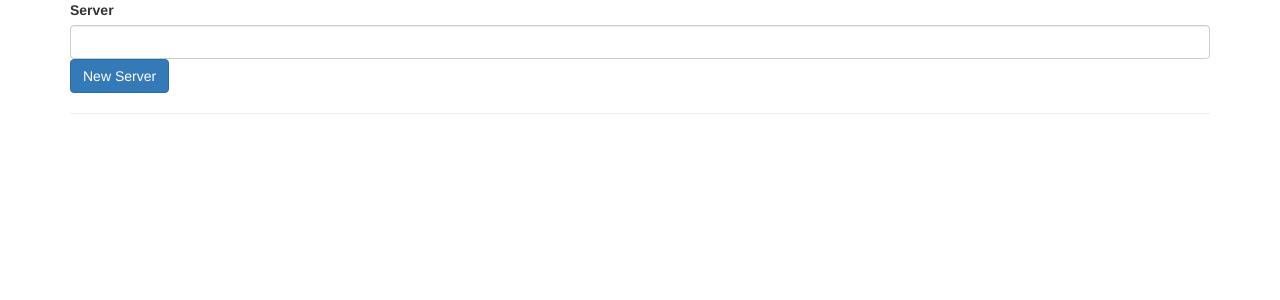
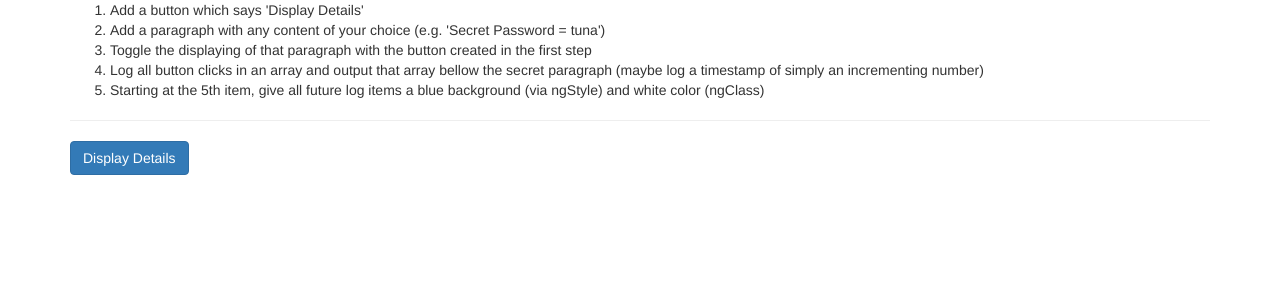
Before and after one commit to artsmandev/hello-world-angular, an Angular app in the folder hello-world/: page / in a window 1280 px wide. Shown: the top 300 px of the page. Built offline with nearby package versions, Linux system fonts and the light colour scheme.

Commit message:
feat: all directives together, chalenge

```diff
--- a/hello-world/src/app/app.component.css
+++ b/hello-world/src/app/app.component.css
@@ -1,3 +1,3 @@
-.online {
+.text-white {
 	color: white;
 }
--- a/hello-world/src/app/app.component.html
+++ b/hello-world/src/app/app.component.html
@@ -1,13 +1,20 @@
 <div class="container">
 	<div class="row">
 		<div class="col-xs-12">
-			<label>Server</label>
-			<input type="text" class="form-control" [(ngModel)]="server">
-			<button class="btn btn-primary" (click)="onAddServer()">New Server</button>
-			<hr>
-			<p [ngStyle]="{'background-color': getColor()}"
-				 [ngClass]="{online: status === 'online'}"
-				 *ngFor="let server of servers">The status is: {{ status }}</p>
+			<ol>
+				<li>Add a button which says 'Display Details'</li>
+				<li>Add a paragraph with any content of your choice (e.g. 'Secret Password = tuna')</li>
+				<li>Toggle the displaying of that paragraph with the button created in the first step</li>
+				<li>Log all button clicks in an array and output that array bellow the secret paragraph (maybe log a timestamp of simply an incrementing number)</li>
+				<li>Starting at the 5th item, give all future log items a blue background (via ngStyle) and white color (ngClass)</li>
+			</ol>
+			<hr />
+			<button class="btn btn-primary" (click)="onDisplayDetails()">Display Details</button>
+			<p *ngIf="displayDetails">Secret Password = tuna</p>
+			<div *ngFor="let clickCountNumber of clicksCount"
+				 	 [ngStyle]="{'background-color': clickCountNumber >= 5 ? 'blue' : 'white'}"
+				 	 [ngClass]="{'text-white': clickCountNumber >= 5}">{{ clickCountNumber }}
+			</div>
 		</div>
 	</div>
 </div>
--- a/hello-world/src/app/app.component.ts
+++ b/hello-world/src/app/app.component.ts
@@ -6,19 +6,15 @@ import {Component} from '@angular/core';
 	styleUrls: ['./app.component.css']
 })
 export class AppComponent {
-	server = '';
-	status: string = 'offline';
-	servers: string[] = [];
+	displayDetails = false;
+	clicksCount: number[] = [];
 
-	constructor() {
-		this.status = Math.random() > 0.5 ? 'online' : 'offline';
+	onDisplayDetails() {
+		this.clicksCount.push(this.clicksCount.length + 1);
+		this.displayDetails = !this.displayDetails;
 	}
 
-	getColor() {
-		return this.status === 'online' ? 'green' : 'red';
-	}
-
-	onAddServer() {
-		this.servers.push(this.server);
+	blueColor() {
+		return this.clicksCount.length >= 5 ? 'blue' : 'white';
 	}
 }
```
